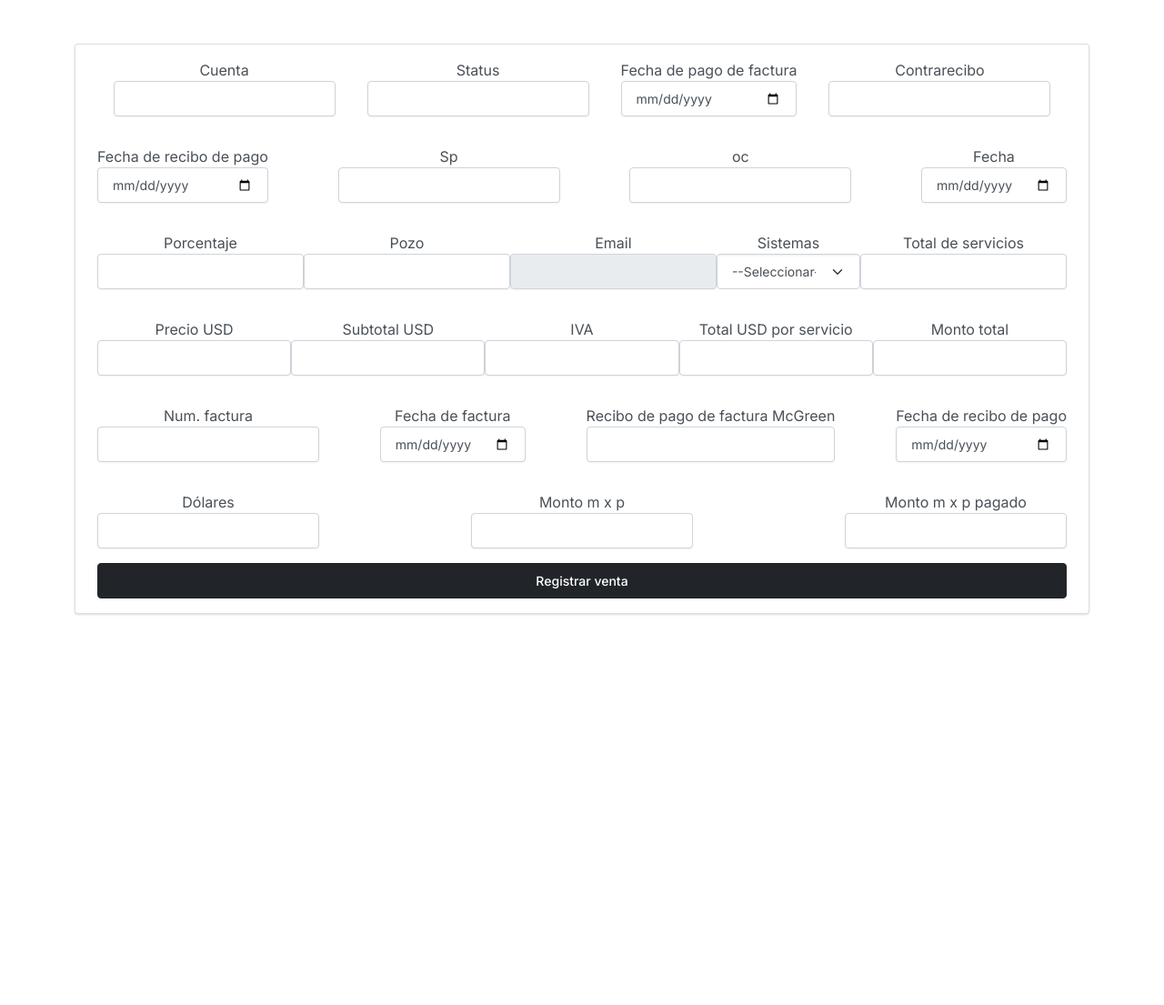
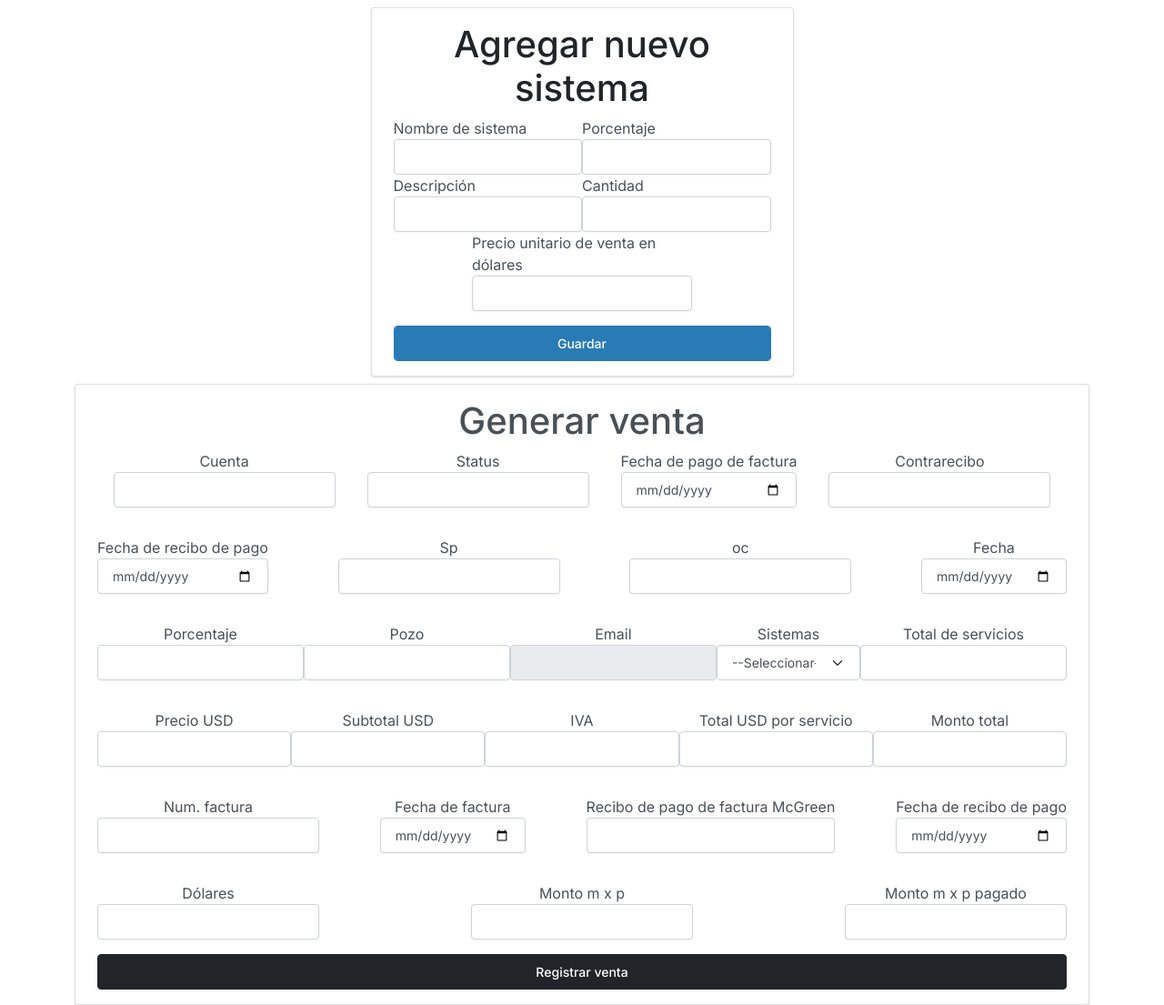
Before and after one commit to HazardousBack/django__proyecto_mcgreen, a Django app: template app/templates/Inventario/cuentas_p_c.html in a window 1280 px wide. Shown: the part 64-1169 px from the top of the page at 91% size. Before the commit the page ends 740 px from the top, so only its background shows below. Run offline with Django 3.2, Linux system fonts and the light colour scheme; the template is opened without the code that fills it, so the values that code supplies are empty; some libraries are stand-ins or nearby versions.

Commit message:
mcgreen v.1

```diff
--- a/app/posts/posts.py
+++ b/app/posts/posts.py
@@ -115,6 +115,10 @@ def conseguir_precio(request,prod):
         precios = models.PRECIO_INV_VENTA.objects.filter(ID_PRODUCTO_id=prod).values_list("PRECIO_UNIT_VENTA")[0][0]
         return JsonResponse({'data': precios})
     return HttpResponse("Wrong request")
+
+def agregar_sistema(request):
+    sistemas = models.sistemas(request.POST[""])
+    return redirect("/Ventas")
 
 # Proveedores
 def agregar_proveedores(request):
--- a/app/templates/Inventario/cuentas_p_c.html
+++ b/app/templates/Inventario/cuentas_p_c.html
@@ -40,9 +40,40 @@
         </ul>
     </nav>
 
-    <div class="container d-flex justify-content-center mt-5">
-        <div class="d-flex col-lg-12">
+    <div class="container d-flex justify-content-center mt-2">
+        <div class="col-md-12">
+            <form action="{% url 'agregar_sistema' %}" class="card card-body d-flex col-sm-5 m-auto mb-2">
+                <h1 class="text-center">Agregar nuevo sistema</h1>
+                {% csrf_token %}
+                <div class="d-flex justify-content-around">
+                    <div>
+                        <label>Nombre de sistema</label>
+                        <input type="text" name="sistema" class="form-control">
+                    </div>
+                    <div>
+                        <label>Porcentaje</label>
+                        <input type="text" name="porcentaje" class="form-control">
+                    </div>
+                </div>
+                <div class="d-flex justify-content-around">
+                    <div>
+                        <label>Descripción</label>
+                        <input type="text" name="desc" class="form-control">
+                    </div>
+                    <div>
+                        <label>Cantidad</label>
+                        <input type="number" name="cantidad" class="form-control">
+                    </div>
+                </div>
+                <div class="m-auto col-sm-7">
+                    <label>Precio unitario de venta en dólares</label>
+                    <input type="number" name="p_u_v_d" class="form-control">
+                </div>
+
+                <input type="submit" class="btn btn-info form-control mt-3" value="Guardar">
+            </form>
             <form action="{% url 'cuenta_por_cobrar' %}" method="POST" class="card card-body justify-content-center">
+                <h1 class="card-title text-center">Generar venta</h1>
                 <div class="d-flex justify-content-around mb-3">
                     <div class="text-center">
                         <label for="">Cuenta</label>
--- a/app/urls.py
+++ b/app/urls.py
@@ -27,6 +27,7 @@ urlpatterns = [
     path('proveedores/agregar_proveedores', posts.agregar_proveedores, name="agregar_proveedores"),
     path('clientes/agregar_clientes', posts.agregar_clientes, name="agregar_clientes"),
     path('Usuarios', vistas.usuarios, name="usuarios"),
+    path('agregar_sistema', posts.agregar_sistema, name="agregar_sistema"),
     path('convertir_inv_excel/', posts.exportar_inventario_excel, name="convertir_inv_excel"),
     path('convertir_com_excel/', posts.exportar_compras_excel, name="convertir_com_excel"),
     path('convertir_vta_excel/', posts.exportar_ventas_excel, name="convertir_vta_excel"),
```
